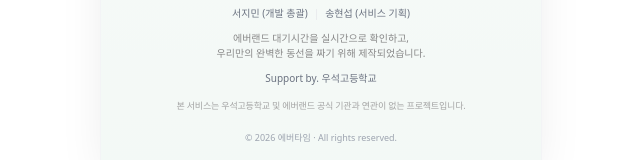
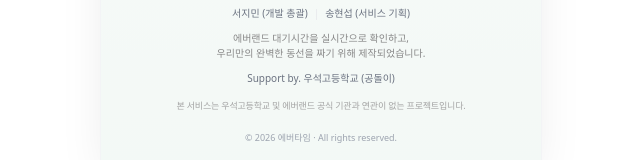
Before and after one commit to mrjimin/evertime-next, a Next.js app: page / in a window 1280 px wide. Shown: the part 754-914 px from the top of the page, without its empty margins (319-959 px from the left). Built offline with nearby package versions, Linux system fonts and the light colour scheme; no server answers.

Commit message:
feat: add club

```diff
--- a/component/Footer.tsx
+++ b/component/Footer.tsx
@@ -16,7 +16,7 @@
         우리만의 완벽한 동선을 짜기 위해 제작되었습니다.
       </p>
 
-      <p className="footer-support">Support by. 우석고등학교</p>
+      <p className="footer-support">Support by. 우석고등학교 (공돌이)</p>
 
       <p className="footer-notice">본 서비스는 우석고등학교 및 에버랜드 공식 기관과 연관이 없는 프로젝트입니다.</p>
 
```
Also changed, not shown: 1 other file (tests, documents, lock files or other folders).
